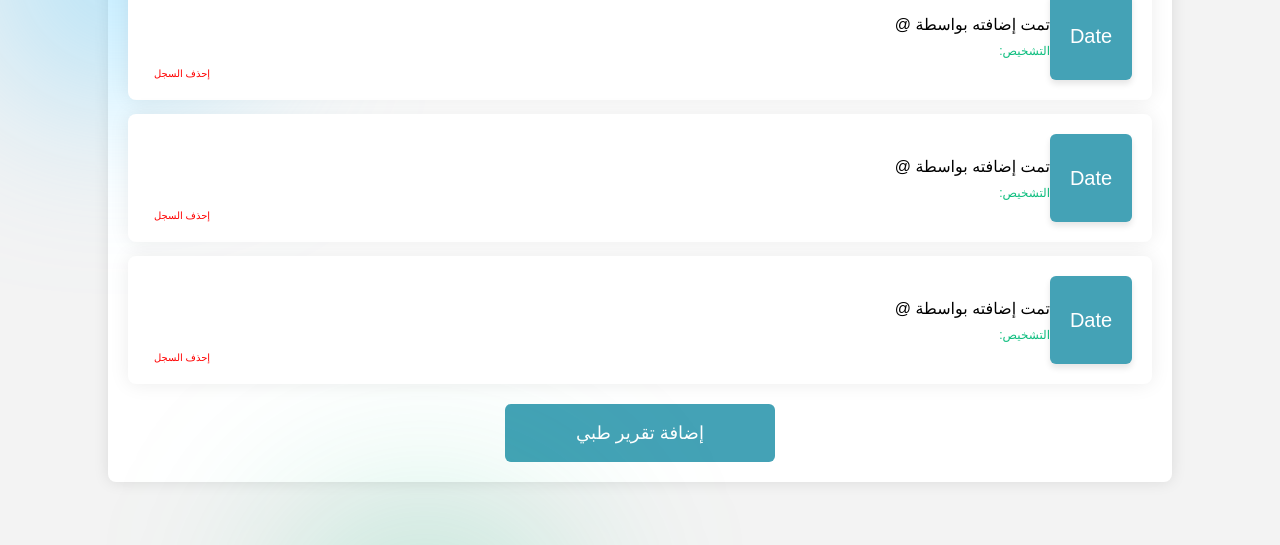
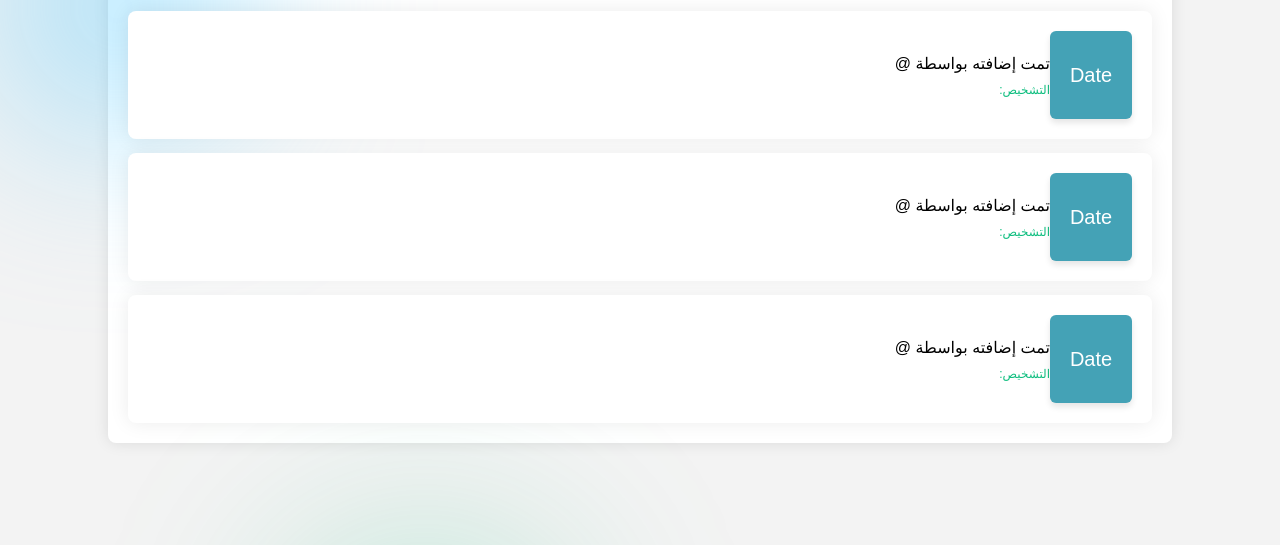
Before and after one commit to Reham-Fagih/Tamni, a website: page public/RecordsScreen.html in a window 1280 px wide. Shown: the part 212-757 px from the top of the page. Drawn offline with Linux system fonts and the light colour scheme.

Commit message:
Commented out code in RecordsScreen file

```diff
--- a/public/RecordsScreen.css
+++ b/public/RecordsScreen.css
@@ -152,7 +152,7 @@ body {
 }
 
 
-.delete-record {
+/* .delete-record {
     position: absolute;
     left: 20px;
     bottom: 20px;
@@ -163,14 +163,14 @@ body {
     background: none;
     border: none;
     cursor: pointer;
-}
+} */
 
 
-.Button {
+/* .Button {
     display: flex;
     justify-content: center;
     margin-top: 20px;
-}
+}*/
 
 .add-report {
     width: 270px;
--- a/public/RecordsScreen.html
+++ b/public/RecordsScreen.html
@@ -27,7 +27,7 @@
             <div class="Rectangle547"></div>
             <div class="date">Date</div>
           </div>
-          <button class="delete-record">إحذف السجل</button>
+          <!-- <button class="delete-record">إحذف السجل</button> -->
         </div>
         <div class="Record">
           <div class="Rectangle505"></div>
@@ -39,7 +39,7 @@
             <div class="Rectangle547"></div>
             <div class="date">Date</div>
           </div>
-          <button class="delete-record">إحذف السجل</button>
+          <!-- <button class="delete-record">إحذف السجل</button> -->
         </div>
         <div class="Record">
           <div class="Rectangle505"></div>
@@ -51,12 +51,12 @@
             <div class="Rectangle547"></div>
             <div class="date">Date</div>
           </div>
-          <button class="delete-record">إحذف السجل</button>
+          <!-- <button class="delete-record">إحذف السجل</button> -->
         </div>
       </section>
-      <div class="Button">
+      <!-- <div class="Button">
         <button class="add-report">إضافة تقرير طبي</button>
-      </div>
+      </div> -->
     </div>
   </body>
 </html>
```
